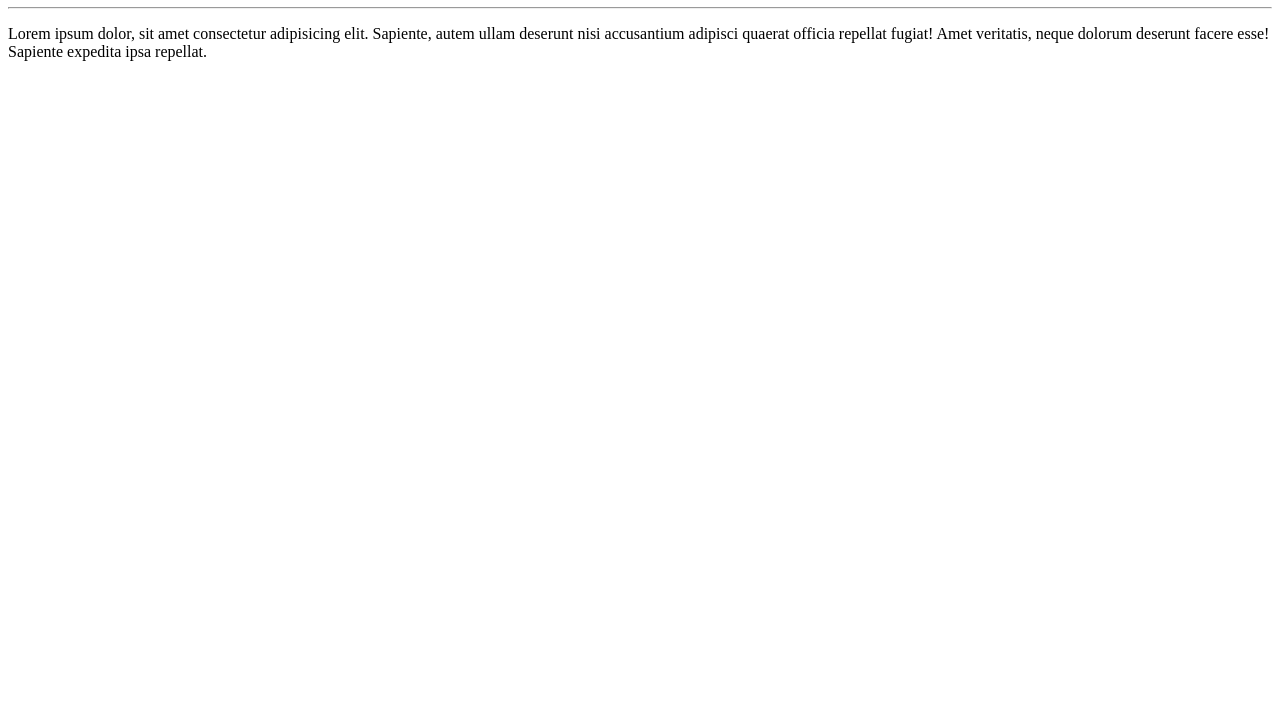
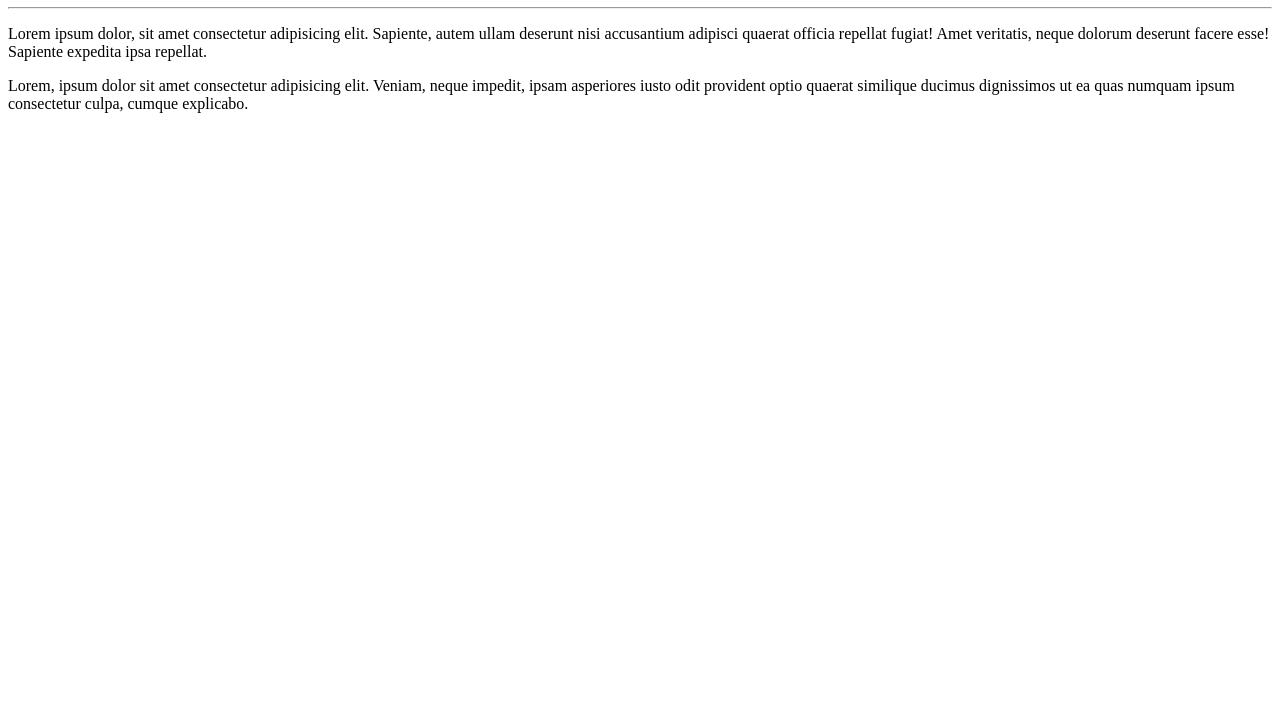
Before and after one commit to Fabiodc1981/HelloWorld, a plain HTML site: page Site-exemplo/index.html in a window 1280 px wide. Shown: the part 73-800 px from the top of the page. Drawn offline with Linux system fonts and the light colour scheme.

Commit message:
Adicionei um parágrafo

```diff
--- a/Site-exemplo/index.html
+++ b/Site-exemplo/index.html
@@ -9,5 +9,6 @@
     <h1>Olá, Mundo!</h1>
     <hr>
     <p>Lorem ipsum dolor, sit amet consectetur adipisicing elit. Sapiente, autem ullam deserunt nisi accusantium adipisci quaerat officia repellat fugiat! Amet veritatis, neque dolorum deserunt facere esse! Sapiente expedita ipsa repellat.</p>
+    <p>Lorem, ipsum dolor sit amet consectetur adipisicing elit. Veniam, neque impedit, ipsam asperiores iusto odit provident optio quaerat similique ducimus dignissimos ut ea quas numquam ipsum consectetur culpa, cumque explicabo.</p>
 </body>
 </html>
```
